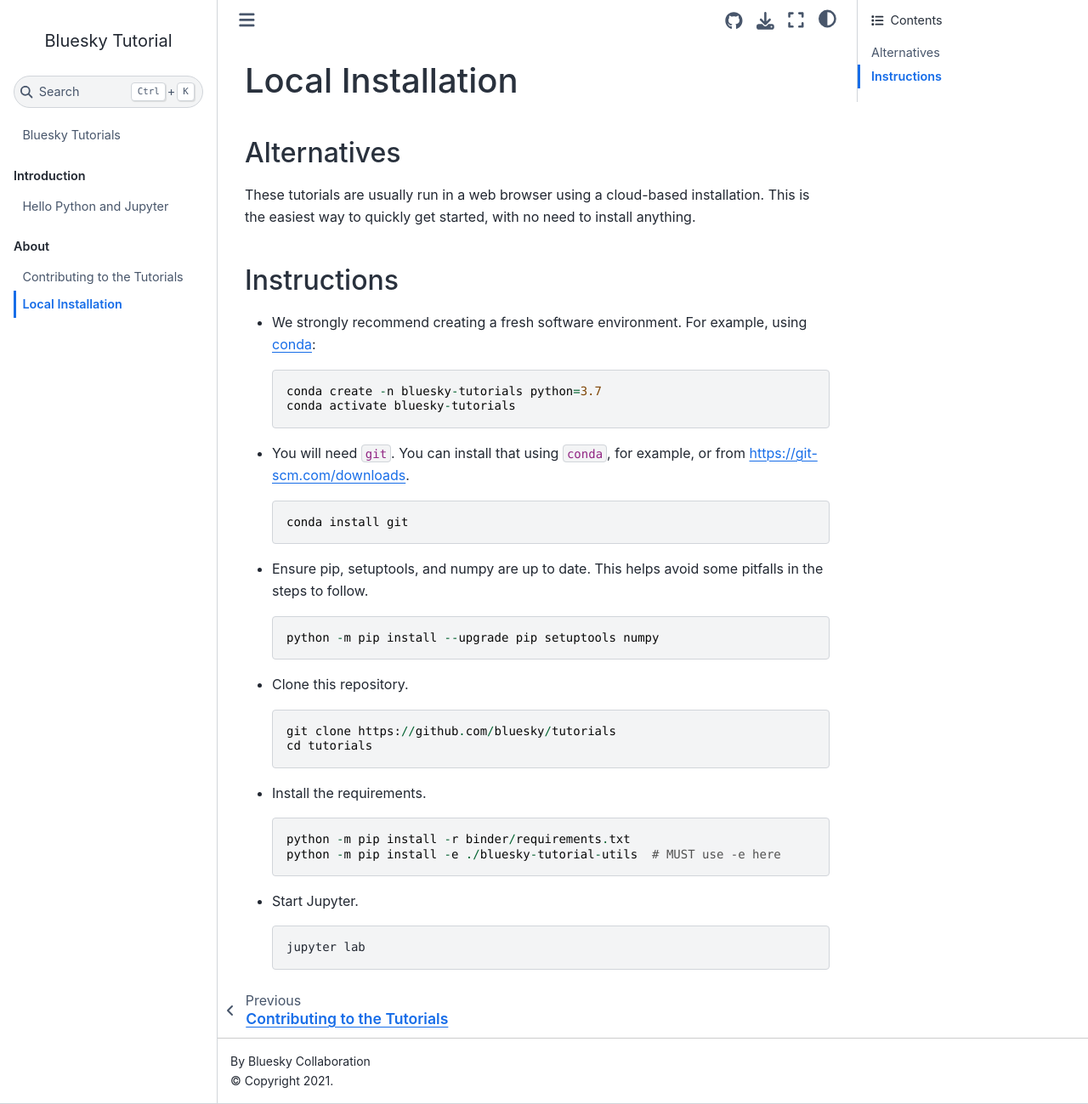
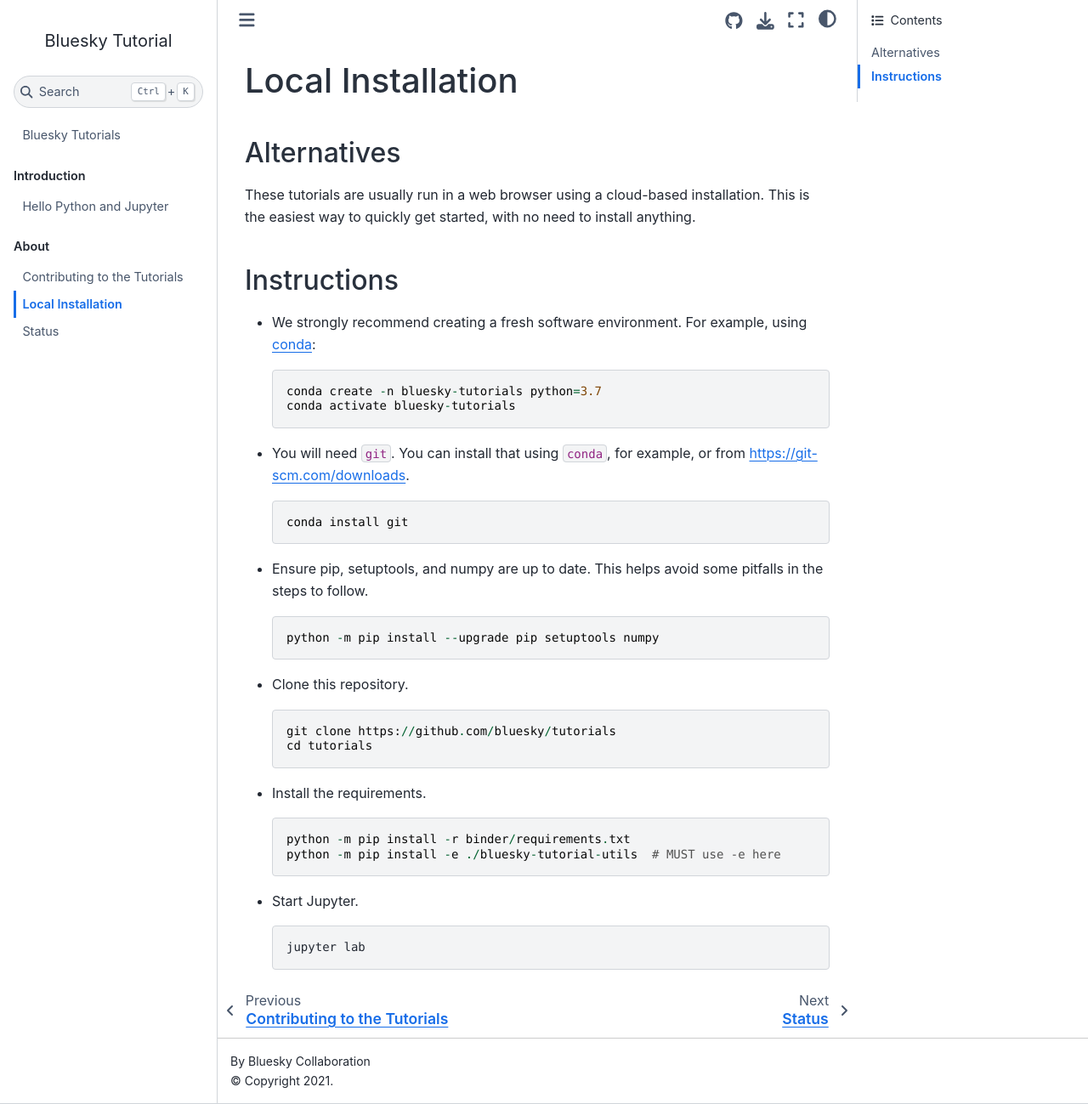
Before and after one commit to bluesky/tutorials, a Jupyter Book: the page built from INSTALLATION.md, in a window 1280 px wide and 1299 px high. Shown: the whole window at 85% size. Built offline with Jupyter Book 1.0.4 settings and Sphinx 7.4.7 and the Sphinx Book theme 1.1.4, drawn with Linux system fonts in a browser that asks for light colours.

Commit message:
Add status page.

````diff
--- /dev/null
+++ b/STATUS.md
@@ -0,0 +1,4 @@
+# Status
+
+```{nb-exec-table}
+```
--- a/_toc.yml
+++ b/_toc.yml
@@ -8,3 +8,4 @@ parts:
   chapters:
   - file: CONTRIBUTING
   - file: INSTALLATION
+  - file: STATUS
````
